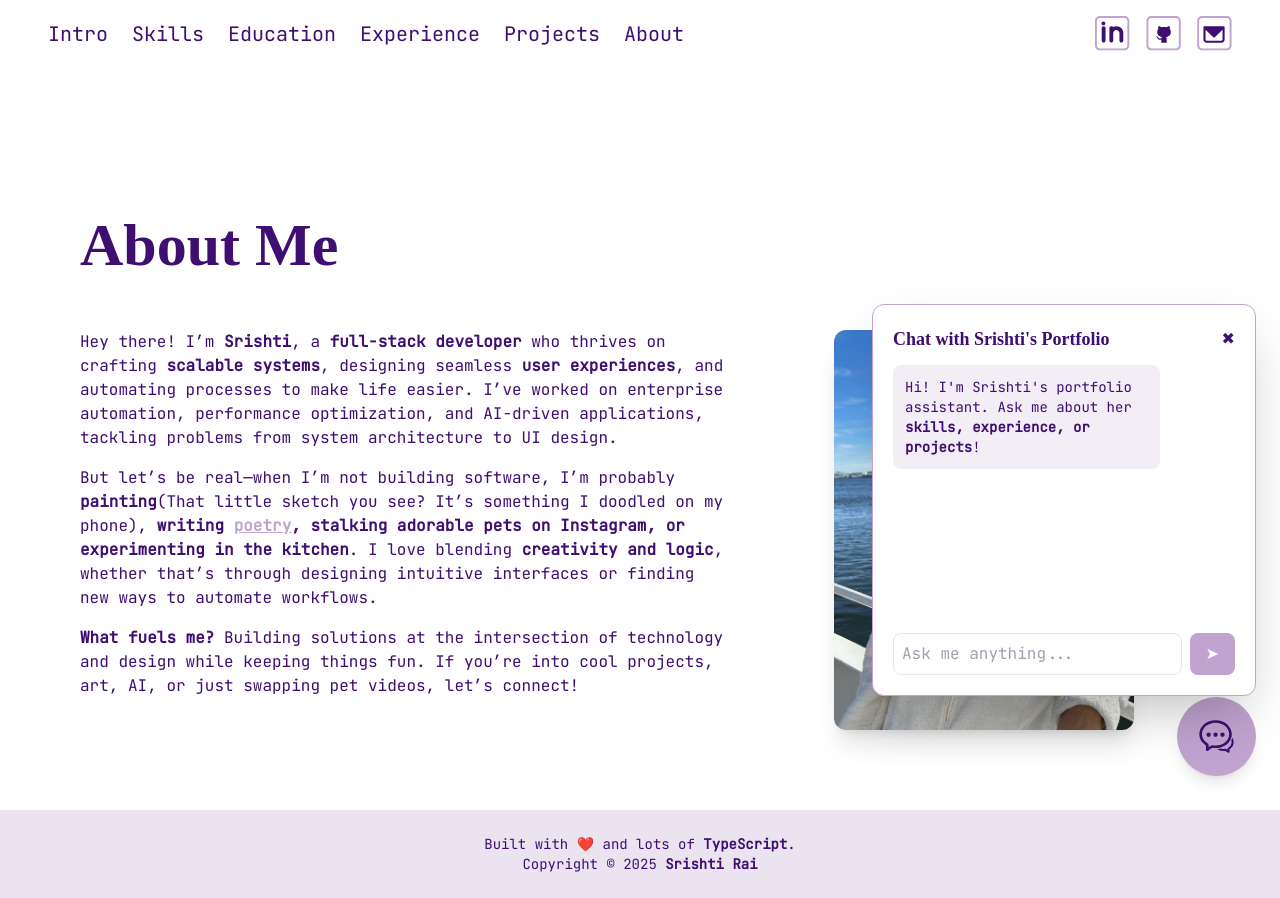
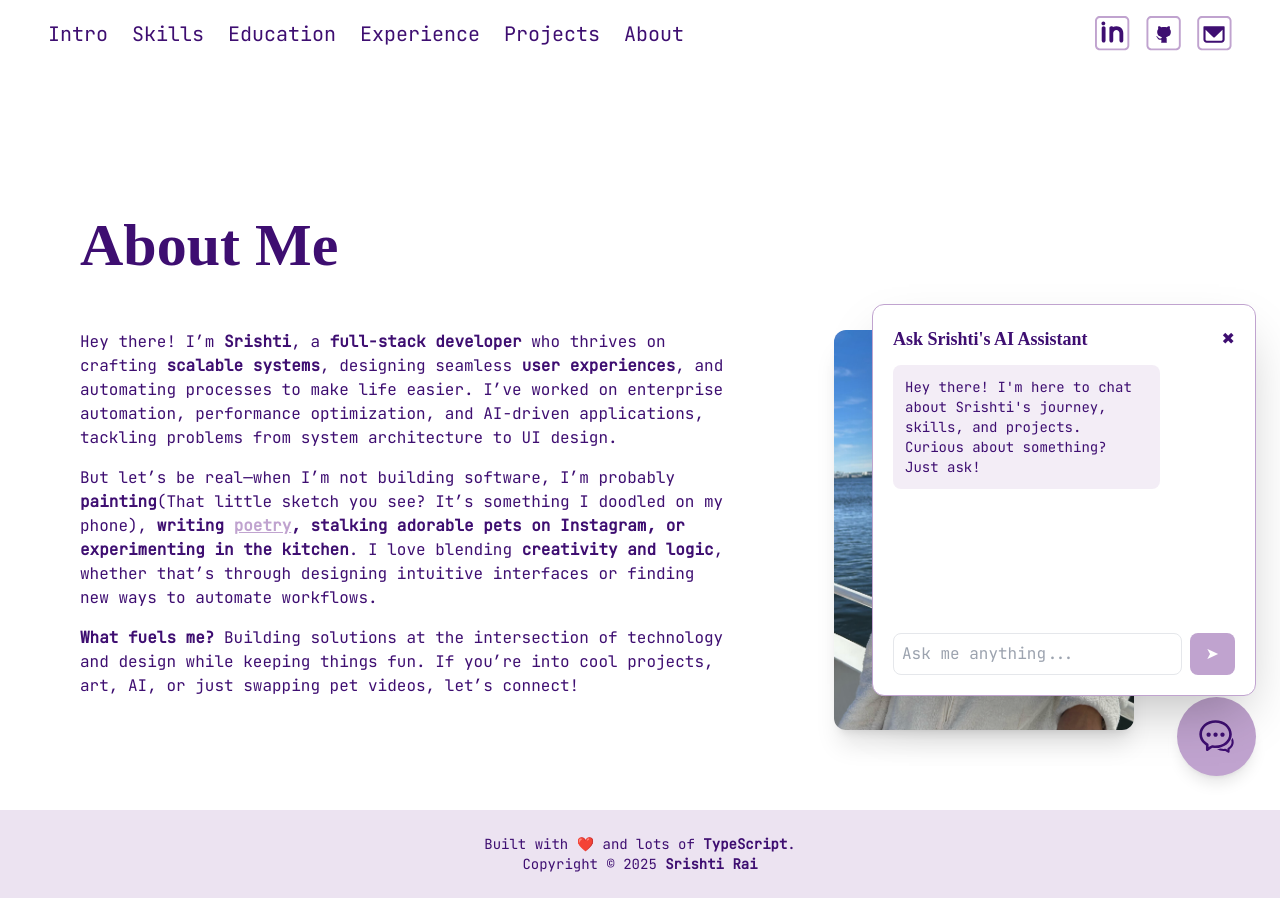
Before and after one commit to srishtirai/portfolio, a Next.js app: page /about in a window 1280 px wide. Both pictures are taken after a click on the button "Open chat assistant". Built offline with nearby package versions, Linux system fonts and the light colour scheme; a web font is replaced by a local one.

Commit message:
Update Chatbot.tsx

```diff
--- a/src/components/Chatbot.tsx
+++ b/src/components/Chatbot.tsx
@@ -6,7 +6,7 @@ import Image from "next/image";
 export default function Chatbot() {
   const [isOpen, setIsOpen] = useState(false);
   const [messages, setMessages] = useState([
-    { text: "Hi! I'm Srishti's portfolio assistant. Ask me about her **skills, experience, or projects**!", sender: "bot" }
+    { text: "Hey there! I'm here to chat about Srishti's journey, skills, and projects. Curious about something? Just ask!", sender: "bot" }
   ]);
   const [input, setInput] = useState("");
   const [loading, setLoading] = useState(false);
@@ -84,7 +84,7 @@ export default function Chatbot() {
       >
         {/* Header */}
         <div className="flex justify-between items-center mb-3">
-          <h3 className="text-lg font-bold text-primary">Chat with Srishti&apos;s Portfolio</h3>
+          <h3 className="text-lg font-bold text-primary">Ask Srishti&apos;s AI Assistant</h3>
           <button
             onClick={() => setIsOpen(false)}
             className="text-primary hover:text-accent transition-all duration-300"
```
